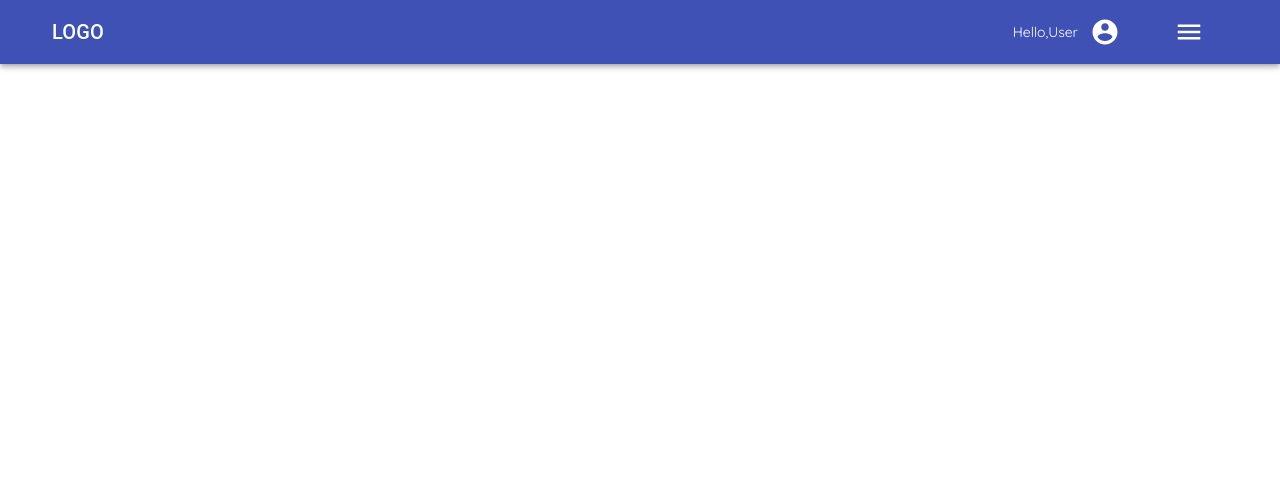
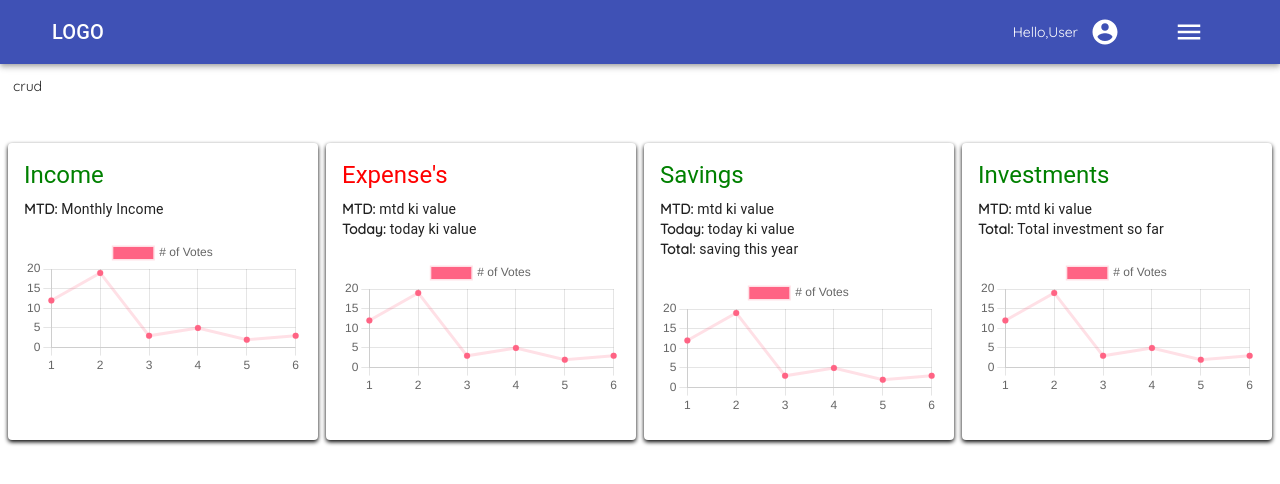
Before and after one commit to mittalsam20/Family-budget-tracker, a React (Create React App) app in the folder client/: page /home in a window 1280 px wide. Shown: the top 484 px of the page. Built offline with nearby package versions, Linux system fonts and the light colour scheme.

Commit message:
line chart added

```diff
--- a/client/src/App.js
+++ b/client/src/App.js
@@ -13,13 +13,12 @@ const App = () => {
     <BrowserRouter>
       <Navbar />
       <Switch>
-        {/* <Route path="/" exact component={signup} /> */}
-        <Route path="/" exact component={Home} />
+        <Route path="/" exact component={LogSign} />
+        <Route path="/home" exact component={Home} />
         <Route path="/investment" exact component={Investment} />
         <Route path="/news" exact component={News} />
         <Route path="/user/settings" exact component={AccountPage} />
         <Route path="/familymanager" exact component={FamilyManager} />
-        <Route path="/login" exact component={LogSign} />
       </Switch>
     </BrowserRouter>
   );
--- a/client/src/components/cards/homeCards.js
+++ b/client/src/components/cards/homeCards.js
@@ -2,7 +2,7 @@ import { makeStyles } from "@material-ui/core/styles";
 import Card from "@material-ui/core/Card";
 import CardContent from "@material-ui/core/CardContent";
 import Typography from "@material-ui/core/Typography";
-import { Doughnut } from "react-chartjs-2";
+import { Doughnut, Line } from "react-chartjs-2";
 // import Button from "@material-ui/core/Button";
 import "./cards.css";
 const useStyles = makeStyles({
@@ -13,7 +13,31 @@ const useStyles = makeStyles({
   },
 });
 
-const cdata = {
+const ldata = {
+  labels: ["1", "2", "3", "4", "5", "6"],
+  datasets: [
+    {
+      label: "# of Votes",
+      data: [12, 19, 3, 5, 2, 3],
+      fill: false,
+      backgroundColor: "rgb(255, 99, 132)",
+      borderColor: "rgba(255, 99, 132, 0.2)",
+    },
+  ],
+};
+
+const options = {
+  scales: {
+    yAxes: [
+      {
+        ticks: {
+          beginAtZero: true,
+        },
+      },
+    ],
+  },
+};
+const pdata = {
   labels: ["Red", "Blue", "Yellow", "Green", "Purple", "Orange"],
   datasets: [
     {
@@ -57,26 +81,22 @@ const HomeCards = (props) => {
             {heading}
           </Typography>
           <Typography variant="body2" component="p">
-            <strong>MTD : </strong>
-            {first}
-            <br />
+            <strong> MTD: </strong> {first} <br />
             {second && (
               <>
-                <strong>Today : </strong>
-                {second}
-                <br />
+                <strong> Today: </strong> {second} <br />
               </>
             )}
             {third && (
               <>
-                <strong>Total : </strong>
-                {third}
+                <strong> Total: </strong> {third}
               </>
             )}
           </Typography>
           <br />
           <div style={{ maxWidth: "100%" }}>
-            <Doughnut data={cdata} />
+            <Line data={ldata} options={options} />
+            {/* <Doughnut data={pdata} /> */}
           </div>
         </CardContent>
       </Card>
--- a/client/src/components/navbar/rightdrawer.js
+++ b/client/src/components/navbar/rightdrawer.js
@@ -68,7 +68,7 @@ export default function Rightdrawer({ setCategory }) {
       </List>
       <Divider />
       <List>
-        <Link to="/" className={classes.linkstyle}>
+        <Link to="/home" className={classes.linkstyle}>
           <ListItem style={{ height: 40, borderRadius: 5 }} button>
             <ListItemText primary="Home" />
           </ListItem>
--- /dev/null
+++ b/client/src/pages/alertcontext.js
@@ -0,0 +1,51 @@
+import React from "react";
+import { useState } from "react";
+// import Button from "@material-ui/core/Button";
+import Snackbar from "@material-ui/core/Snackbar";
+import MuiAlert from "@material-ui/lab/Alert";
+import { makeStyles } from "@material-ui/core/styles";
+
+const useStyles = makeStyles((theme) => ({
+  root: {
+    width: "100%",
+    "& > * + *": {
+      marginTop: theme.spacing(2),
+    },
+  },
+}));
+
+export default function AlertContext({ open, message, type, setOpen, dur }) {
+  const classes = useStyles();
+  console.log("inside context", open, message, type, dur);
+  //   const handleClick = () => {
+  //     setOpen(true);
+  //   };
+
+  function Alert(props) {
+    return <MuiAlert elevation={6} variant="filled" {...props} />;
+  }
+
+  const handleClose = (event, reason) => {
+    if (reason === "clickaway") {
+      return;
+    }
+    setOpen(false);
+  };
+
+  return (
+    <div className={classes.root}>
+      {/* <Button variant="outlined" onClick={handleClick}>
+        Open success snackbar
+      </Button> */}
+      <Snackbar open={open} autoHideDuration={dur} onClose={handleClose}>
+        <Alert onClose={handleClose} severity={type}>
+          {message}
+        </Alert>
+      </Snackbar>
+      {/* <Alert severity="error">This is an error message!</Alert> */}
+      {/* <Alert severity="warning">This is a warning message!</Alert> */}
+      {/* <Alert severity="info">This is an information message!</Alert> */}
+      {/* <Alert severity="success">This is a success message!</Alert> */}
+    </div>
+  );
+}
--- a/client/src/pages/loginpage/car.js
+++ b/client/src/pages/loginpage/car.js
@@ -1,4 +1,4 @@
-import { Carousel } from "react-bootstrap";
+// import { Carousel } from "react-bootstrap";
 
 import withAutoplay from "react-awesome-slider/dist/autoplay";
 import AwesomeSlider from "react-awesome-slider";
```
